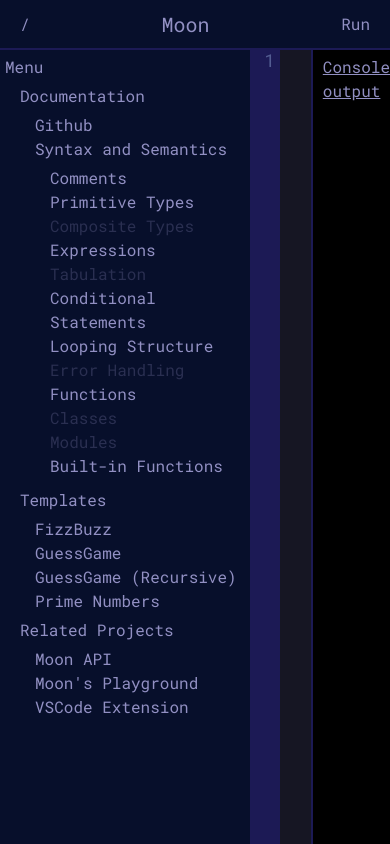
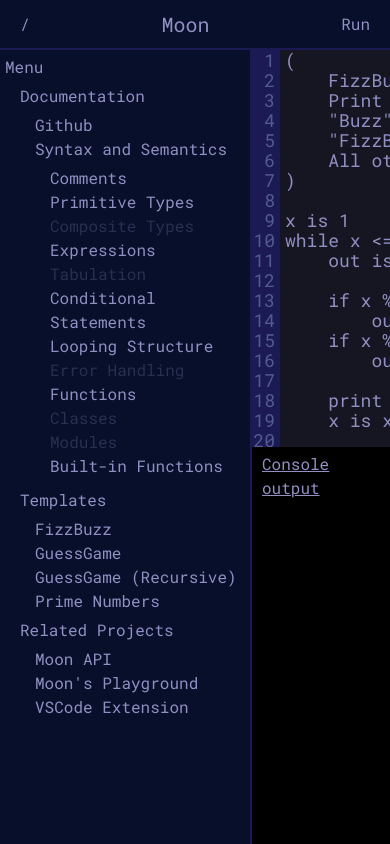
Before and after one commit to PaulMarisOUMary/Moon-Playground, a Next.js app: page / in a window 390 px wide. Built offline with nearby package versions, Linux system fonts and the light colour scheme.

Commit message:
set default code to fizzbuzz and update IDE layout on mobile

```diff
--- a/src/app/page.tsx
+++ b/src/app/page.tsx
@@ -10,6 +10,8 @@
 
 import { useState } from "react";
 
+import { fizzbuzz } from "@/app/lib/moon-templates/templates";
+
 import "@/app/styles/home.scss";
 
 export default function Home() {
@@ -17,7 +19,7 @@
     const [menu, setMenu] = useState<boolean>(true);
     const [running, setRunning] = useState<boolean>(false);
 
-	const [code, setCode] = useState('')
+	const [code, setCode] = useState(fizzbuzz)
 	const [output, setOutput] = useState('')
 	const [errors, setErrors] = useState<any[]>([])
 	const [response, setResponse] = useState<IExecuteResponse | undefined>(undefined)
--- a/src/app/styles/home.scss
+++ b/src/app/styles/home.scss
@@ -16,8 +16,20 @@
 .home-playground-ide {
     flex: 1;
     display: flex;
+    flex-direction: row;
 }
 
 .home-playground-ide-containers {
     flex: 1;
 }
+
+@media (max-width: 768px) {
+    .home-playground-ide {
+        flex-direction: column;
+    }
+
+    .home-playground-ide-containers {
+        flex: none;
+        height: 50%;
+    }
+}
```
